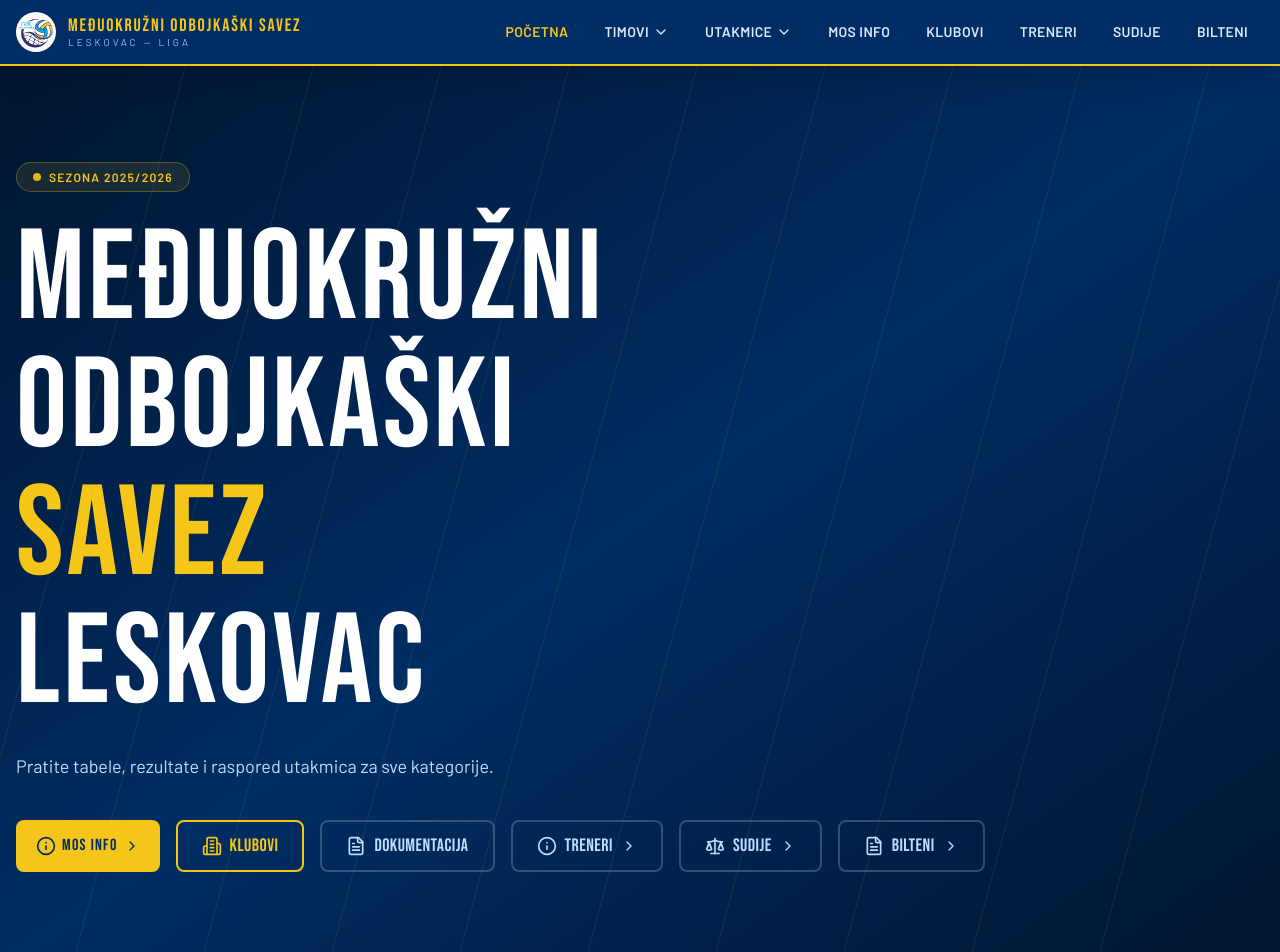
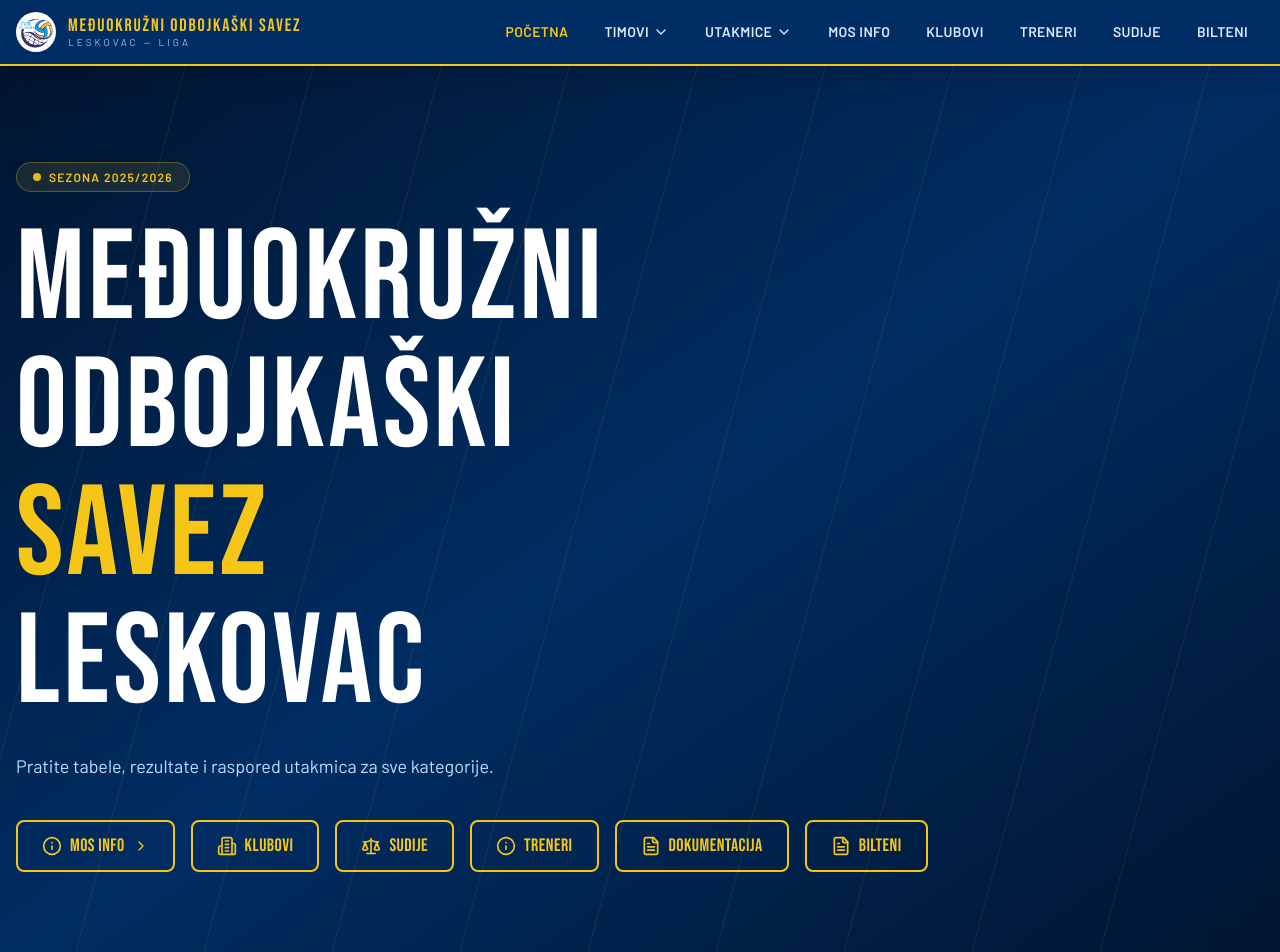
Before and after one commit to Bata22/MOSLESKOVAC, a Next.js app: page / in a window 1280 px wide. Shown: the top 952 px of the page. Built offline with nearby package versions, Linux system fonts and the light colour scheme.

Commit message:
fix: Visual apirance and sorting buttons on app/page.tsx

```diff
--- a/app/page.tsx
+++ b/app/page.tsx
@@ -34,25 +34,28 @@ export default function Home() {
             Pratite tabele, rezultate i raspored utakmica za sve kategorije.
           </p>
           <div className="flex flex-wrap gap-4">
-            <Link href="/mos-info" className="btn-yellow text-lg">
+            {/* btn-yellow text-lg  U slucaju da hoce da vrati*/}
+            <Link href="/mos-info" className="border-2 border-[#f5c518] text-[#f5c518] px-6 py-2.5 rounded-lg font-display text-lg tracking-wide hover:bg-[#f5c518]/10 transition-colors flex items-center gap-2 ">
               <Info className="w-5 h-5" /> MOS INFO <ChevronRight className="w-4 h-4" />
             </Link>
             <Link href="/klubovi"
               className="border-2 border-[#f5c518] text-[#f5c518] px-6 py-2.5 rounded-lg font-display text-lg tracking-wide hover:bg-[#f5c518]/10 transition-colors flex items-center gap-2">
               <Building2 className="w-5 h-5" /> KLUBOVI
             </Link>
+            <Link href="/sudije" className="border-2 border-[#f5c518] text-[#f5c518] px-6 py-2.5 rounded-lg font-display text-lg tracking-wide hover:bg-white/5 transition-colors flex items-center gap-2">
+              <Scale className="w-5 h-5" /> SUDIJE
+            </Link>
+            <Link href="/treneri" className="border-2 border-[#f5c518] text-[#f5c518] px-6 py-2.5 rounded-lg font-display text-lg tracking-wide hover:bg-white/5 transition-colors flex items-center gap-2">
+              <Info className="w-5 h-5 " />TRENERI
+            </Link>
             <a href={DOKUMENTACIJA_URL} target="_blank" rel="noopener noreferrer"
-              className="border-2 border-white/20 text-blue-200 px-6 py-2.5 rounded-lg font-display text-lg tracking-wide hover:bg-white/5 transition-colors flex items-center gap-2">
+              className="border-2 border-[#f5c518] text-[#f5c518] px-6 py-2.5 rounded-lg font-display text-lg tracking-wide hover:bg-white/5 transition-colors flex items-center gap-2">
               <FileText className="w-5 h-5" /> DOKUMENTACIJA
             </a>
-            <Link href="/treneri" className="border-2 border-white/20 text-blue-200 px-6 py-2.5 rounded-lg font-display text-lg tracking-wide hover:bg-white/5 transition-colors flex items-center gap-2">
-              <Info className="w-5 h-5" /> TRENERI <ChevronRight className="w-4 h-4" />
-            </Link>
-            <Link href="/sudije" className="border-2 border-white/20 text-blue-200 px-6 py-2.5 rounded-lg font-display text-lg tracking-wide hover:bg-white/5 transition-colors flex items-center gap-2">
-              <Scale className="w-5 h-5" /> SUDIJE <ChevronRight className="w-4 h-4" />
-            </Link>
-            <Link href="/bilteni" className="border-2 border-white/20 text-blue-200 px-6 py-2.5 rounded-lg font-display text-lg tracking-wide hover:bg-white/5 transition-colors flex items-center gap-2">
-              <FileText className="w-5 h-5" /> BILTENI <ChevronRight className="w-4 h-4" />
+
+
+            <Link href="/bilteni" className="border-2 border-[#f5c518] text-[#f5c518] px-6 py-2.5 rounded-lg font-display text-lg tracking-wide hover:bg-white/5 transition-colors flex items-center gap-2">
+              <FileText className="w-5 h-5" /> BILTENI
             </Link>
           </div>
         </div>
```
